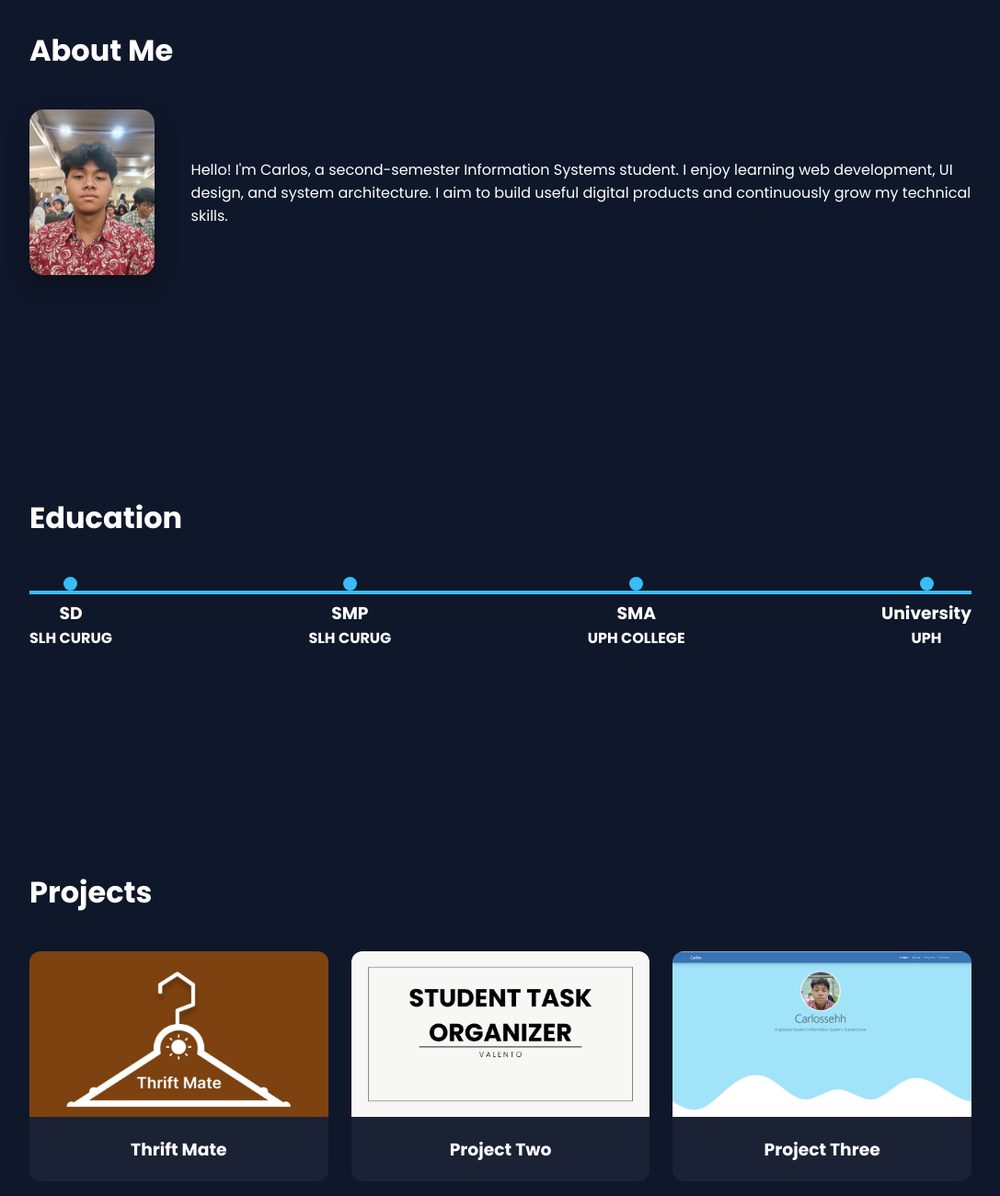
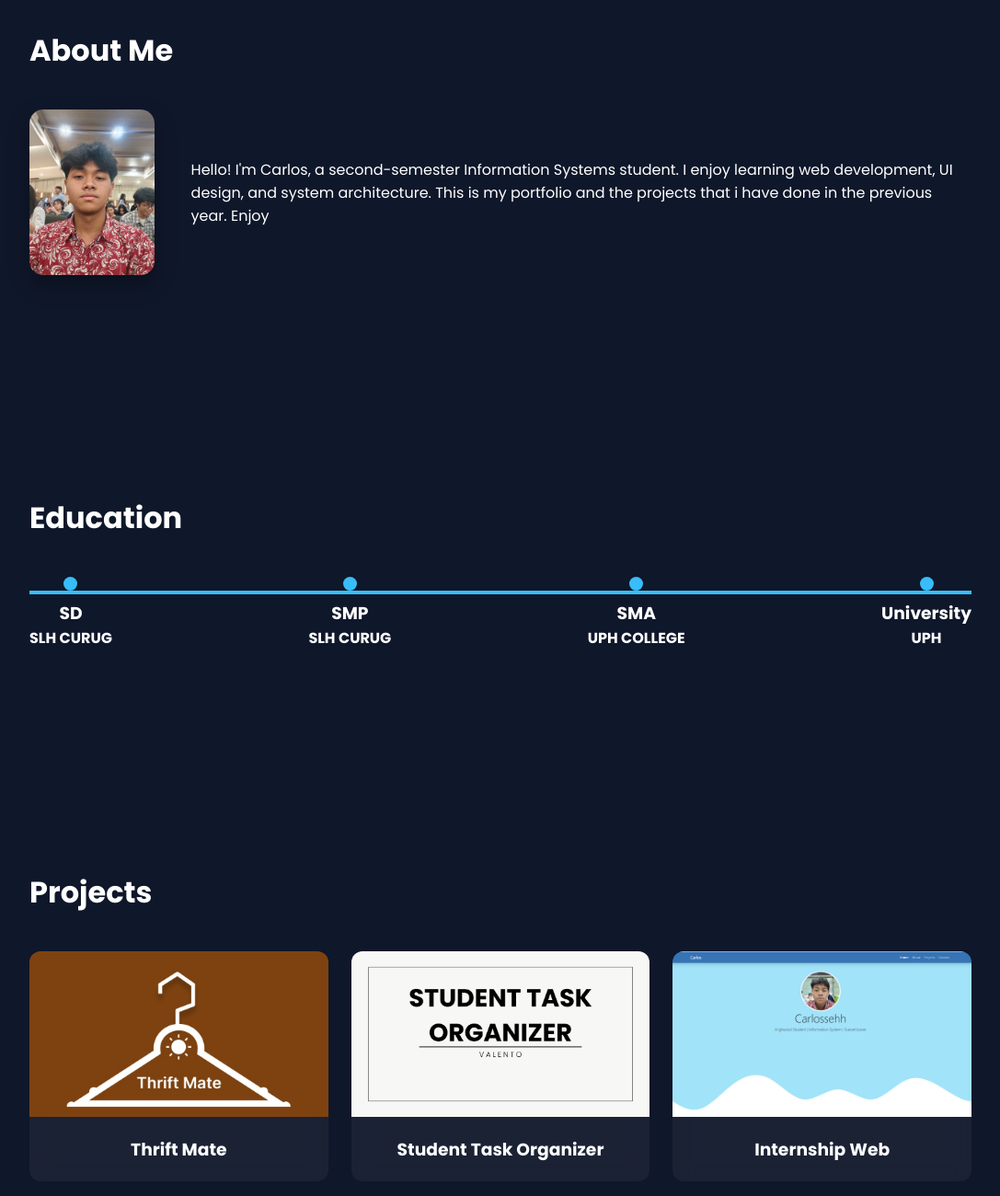
Before and after one commit to veryrareuser/glowing-fiesta, a plain HTML site: page index.html in a window 1280 px wide. Shown: the part 889-2189 px from the top of the page at 92% size, without its empty margins (96-1183 px from the left). Drawn offline with Linux system fonts and the light colour scheme.

Commit message:
Revise portfolio content and project details
Updated the portfolio content and project descriptions.

```diff
--- a/index.html
+++ b/index.html
@@ -65,8 +65,7 @@
 <p>
 Hello! I'm Carlos, a second-semester Information Systems student.
 I enjoy learning web development, UI design, and system architecture.
-I aim to build useful digital products and continuously grow my
-technical skills.
+This is my portfolio and the projects that i have done in the previous year. Enjoy
 </p>
 
 </div>
@@ -128,12 +127,12 @@ technical skills.
 
 <div class="project-card" onclick="openModal(1)">
 <img src="assets/p2.jpg">
-<h3>Project Two</h3>
+<h3>Student Task Organizer</h3>
 </div>
 
 <div class="project-card" onclick="openModal(2)">
 <img src="assets/p3.png">
-<h3>Project Three</h3>
+<h3>Internship Web</h3>
 </div>
 
 
@@ -208,4 +207,5 @@ technical skills.
 
 </body>
 
+
 </html>
```
